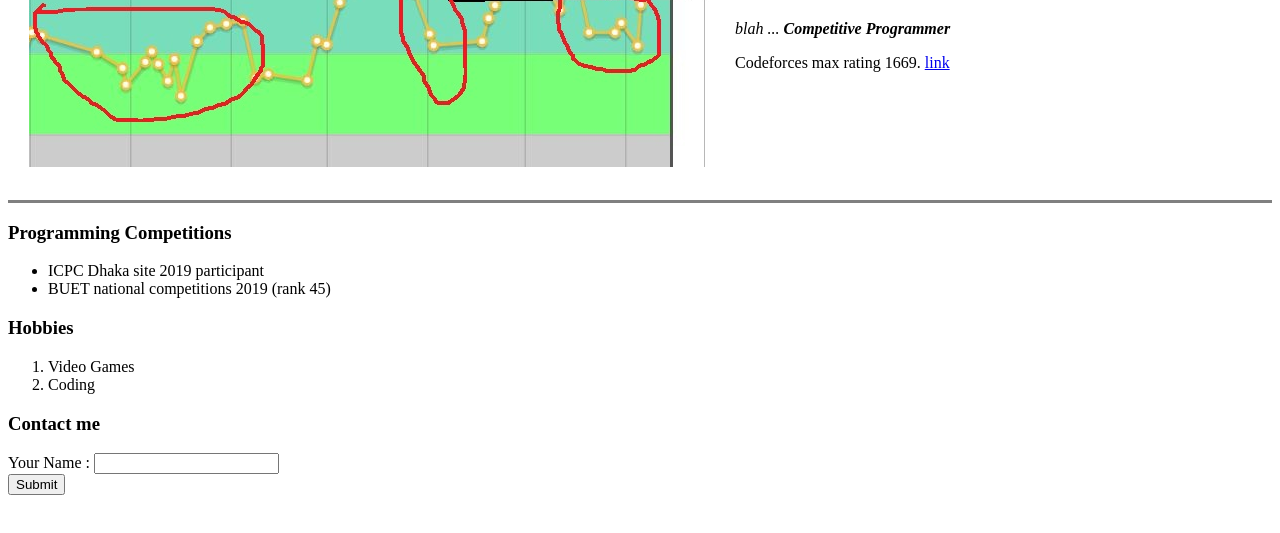
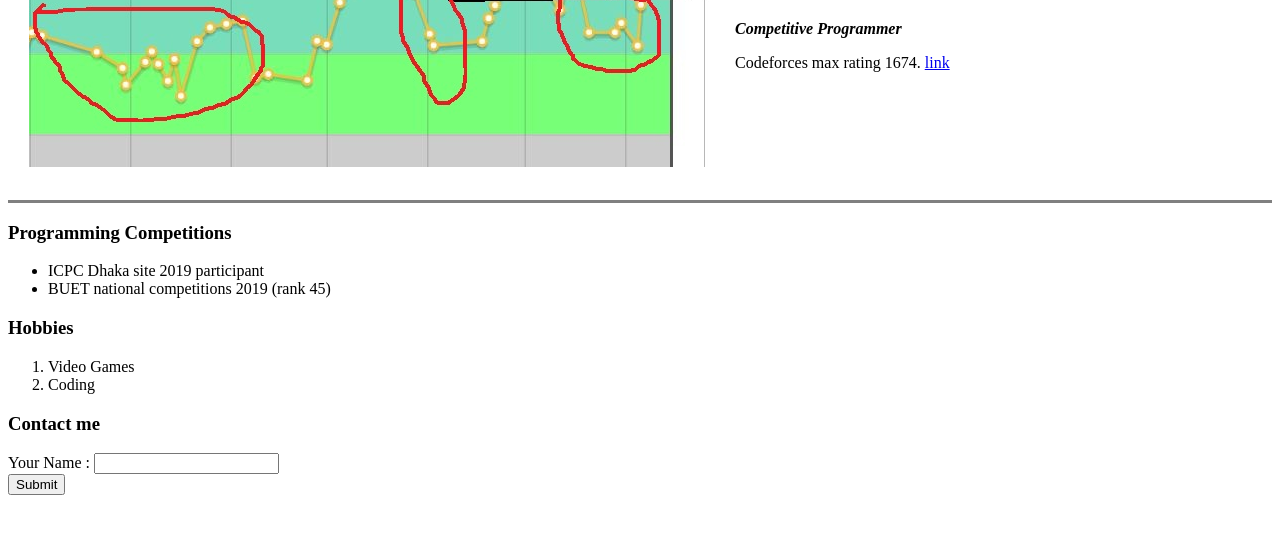
Before and after one commit to sshahriar/cv, a plain HTML site: page index.html in a window 1280 px wide. Shown: the part 171-704 px from the top of the page. Drawn offline with Linux system fonts and the light colour scheme; files whose address does not match are found by name.

Commit message:
Update index.html

```diff
--- a/index.html
+++ b/index.html
@@ -7,17 +7,17 @@
 
   <body>
 		<table cellspacing= "20">
-			<tr>
+      <tr>
 				<td>
-					<img src = "file:///C:/Users/Administrator/Desktop/WebDevelop/image/Capturewerewre.JPG"
-					alt =  "bleh" >
+          <img src = "file:///C:/Users/Administrator/Desktop/WebDevelop/image/Capturewerewre.JPG"
+          alt =  "bleh" >
 				</td>
 				<td>
 					<h1> Shahriar Newaz</h1>
 
 
-					<p><em>blah ... <strong> Competitive Programmer</strong> </em></M> </p>
-					<p > Codeforces max rating  1669.
+          <p><em>  <strong> Competitive Programmer</strong> </em></M> </p>
+					<p > Codeforces max rating  1674.
 					<a href= "https://codeforces.com/profile/shahriar_c137"> link </a>
 
 				</td>
@@ -47,24 +47,7 @@
 
 			<input type = "submit" name= "wass" >
 
-
-
-
 		</form>
-
-
-
-
-
-
-
-
-
-
-
-
-
-
 
     </body>
 
```
